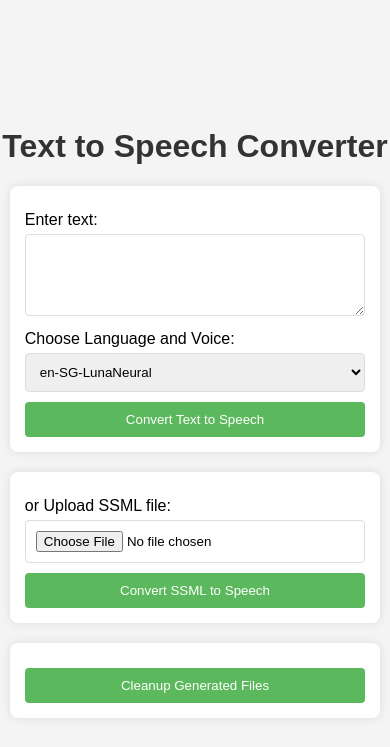
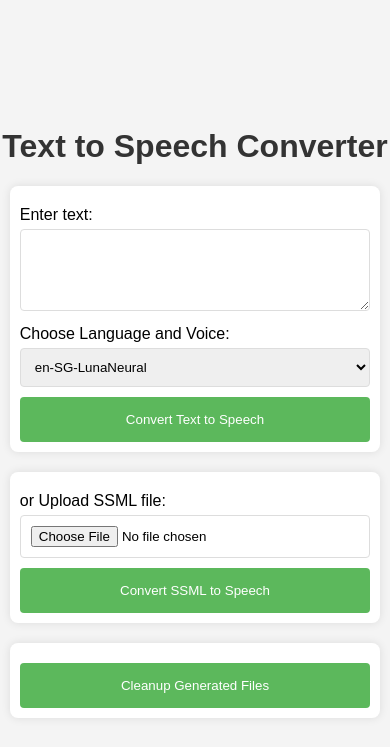
Before and after one commit to linsnotes/Flask-Web-App-Text-to-Speech, a Flask app: page / in a window 390 px wide. Shown: the top 747 px of the page. Run offline with Flask 3, Linux system fonts and the light colour scheme.

Commit message:
change UI

```diff
--- a/templates/index.html
+++ b/templates/index.html
@@ -2,6 +2,7 @@
 <html lang="en">
 <head>
     <meta charset="UTF-8">
+    <meta name="viewport" content="width=device-width, initial-scale=1">
     <title>Text to Speech</title>
     <style>
         body {
@@ -24,8 +25,8 @@
             border-radius: 8px;
             box-shadow: 0 0 10px rgba(0, 0, 0, 0.1);
             margin-bottom: 20px;
-            width: 90%; /* Set width to 90% of the screen */
-            max-width: 500px; /* Maximum width for all forms */
+            width: 90%;
+            max-width: 500px;
             box-sizing: border-box;
         }
         label {
@@ -36,7 +37,7 @@
         textarea,
         select,
         input[type="submit"] {
-            width: 100%; /* Full width of the form */
+            width: 100%;
             padding: 10px;
             margin-top: 5px;
             border-radius: 4px;
@@ -49,16 +50,16 @@
             border: none;
             cursor: pointer;
             margin-top: 10px;
+            padding: 15px; /* Increased padding for larger buttons */
         }
         input[type="submit"]:hover {
             background: #4cae4c;
         }
 
-        /* Responsive adjustments */
         @media (max-width: 575.98px) {
             form {
-                width: 95%; /* Increase width for very small screens */
-                padding: 15px; /* Adjust padding for smaller screens */
+                width: 95%;
+                padding: 10px; /* Reduced padding for smaller screens */
             }
         }
     </style>
```
